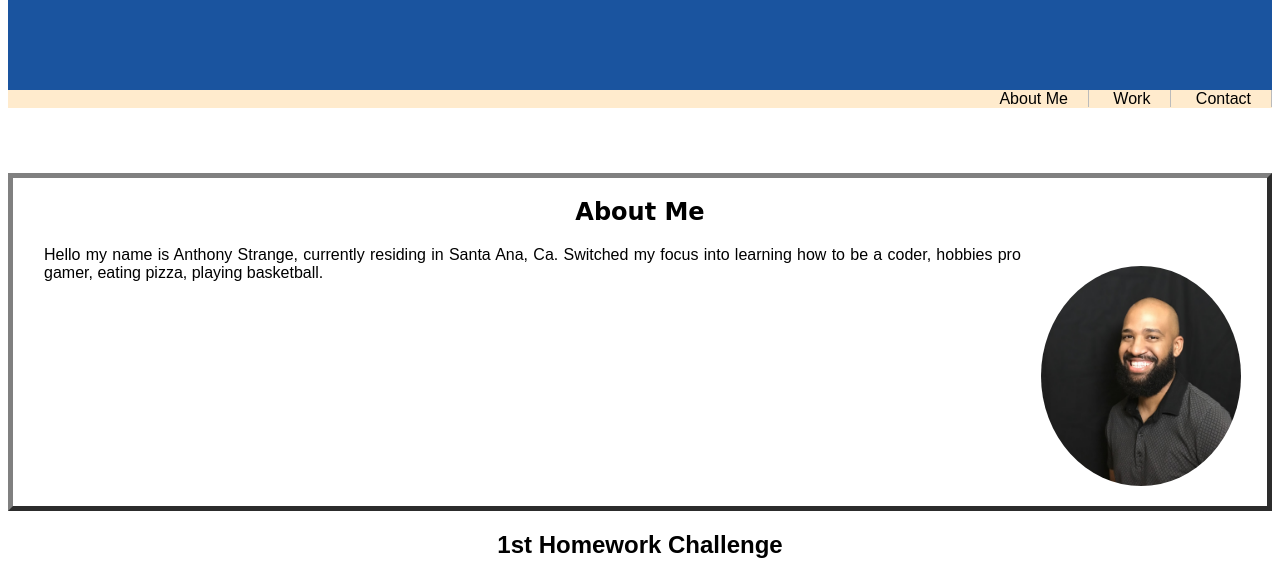
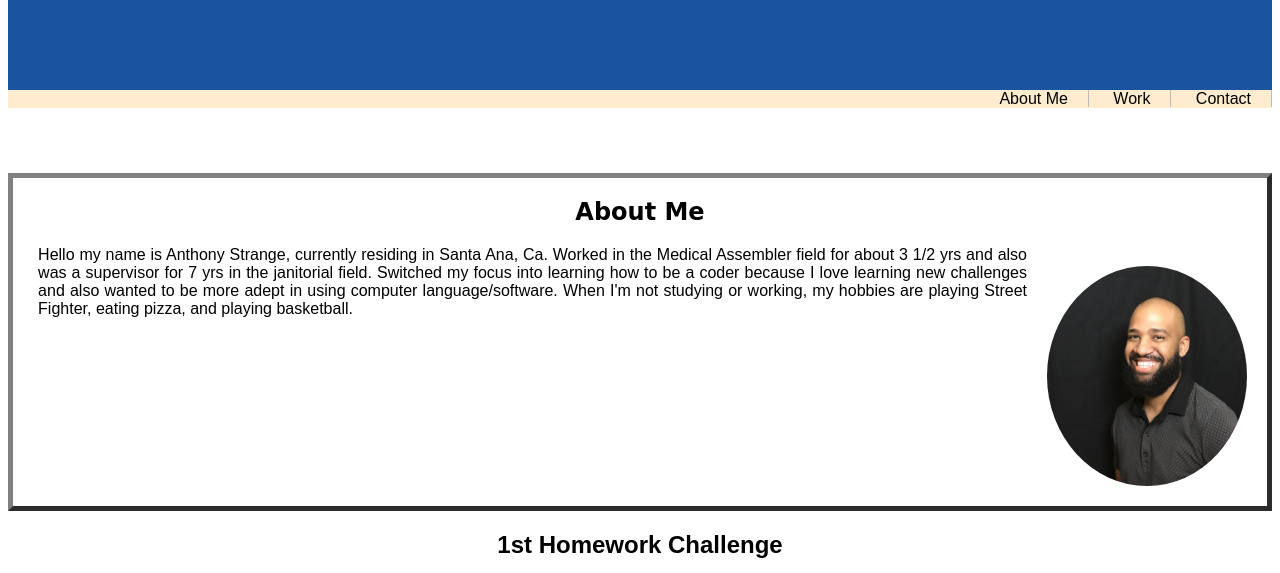
Before and after one commit to astrange90/Portfolio, a plain HTML site: page index.html in a window 1280 px wide. Shown: the part 227-800 px from the top of the page. Drawn offline with Linux system fonts and the light colour scheme.

Commit message:
Deleted unnecessary live server file and added more text in my about me section

```diff
--- a/index.html
+++ b/index.html
@@ -33,7 +33,8 @@
             <div>
                 <img class="avatar" src="./assets/css/images/Me.jpg" alt="Picture of Me" style="width: 200px;height: 220px;"/>
                 <p>Hello my name is Anthony Strange, currently residing in Santa Ana, Ca.
-                Switched my focus into learning how to be a coder, hobbies pro gamer, eating pizza, playing basketball.
+                    Worked in the Medical Assembler field for about 3 1/2 yrs and also was a supervisor for 7 yrs in the janitorial field.
+                Switched my focus into learning how to be a coder because I love learning new challenges and also wanted to be more adept in using computer language/software. When I'm not studying or working, my hobbies are playing Street Fighter, eating pizza, and playing basketball.
 
                 </p>
             </div>
```
